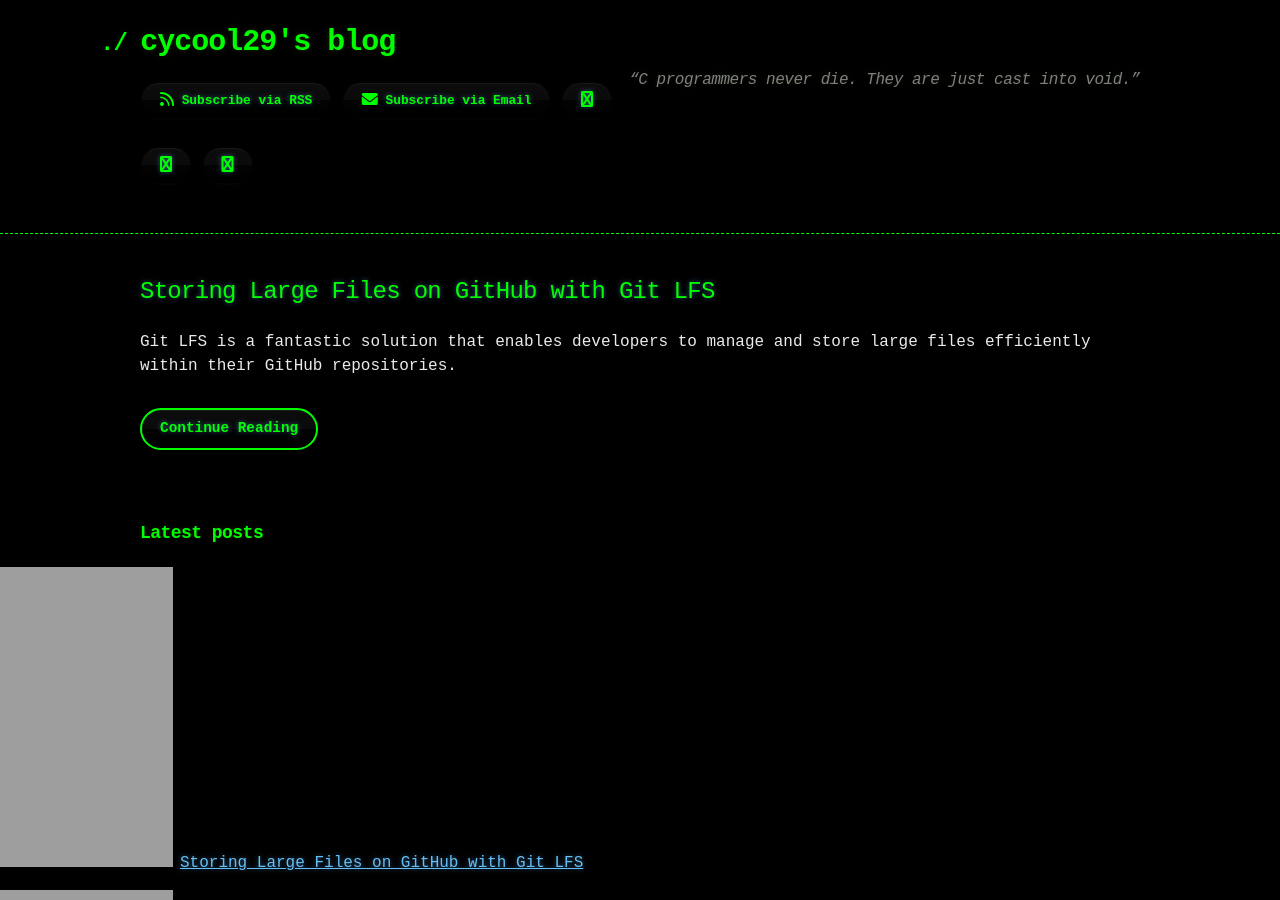
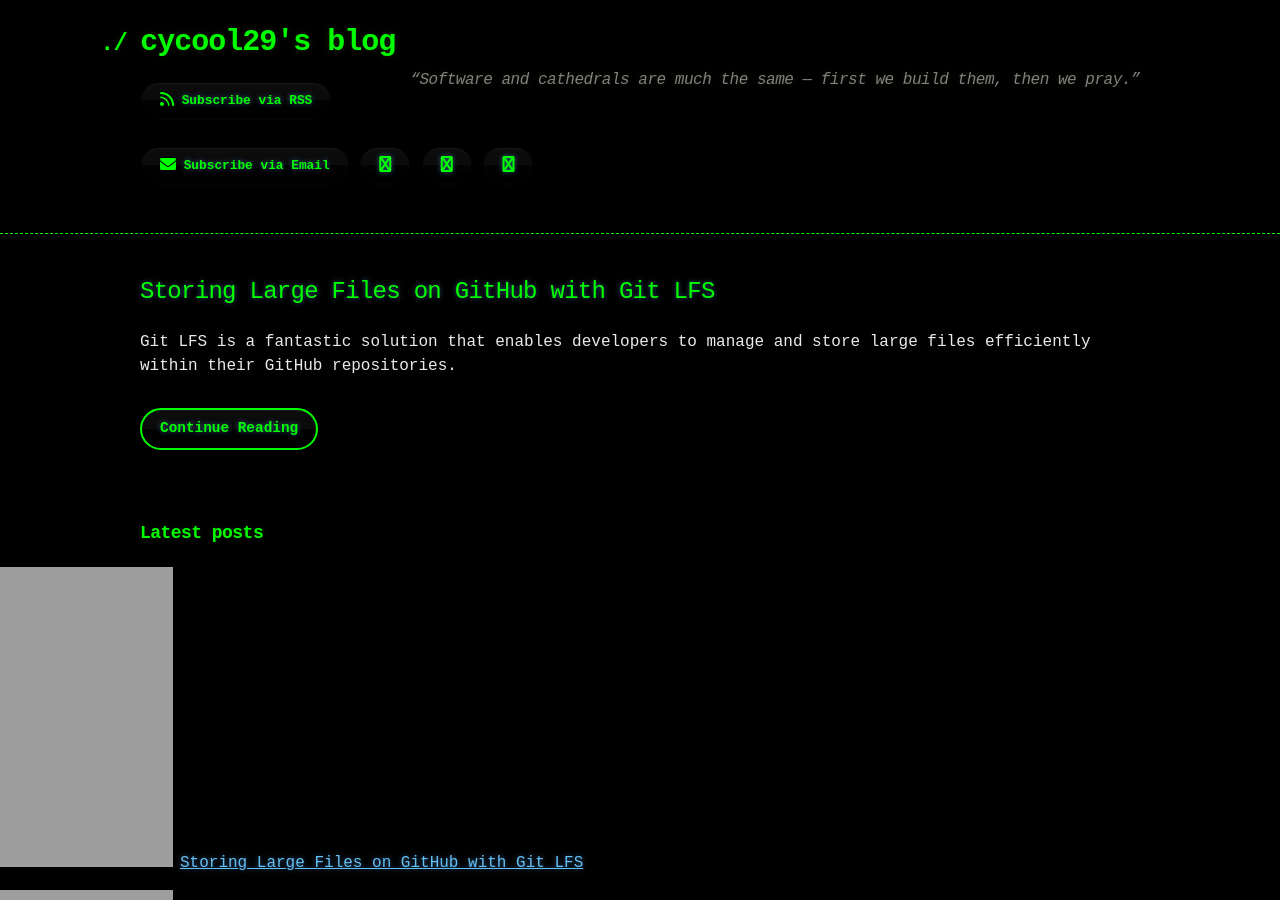
Before and after one commit to cycool29/cycool29.github.io, a Jekyll site: the page built from index.md, in a window 1280 px wide and 900 px high. Built offline with Jekyll 4.4.1, drawn with Linux system fonts in a browser that asks for light colours; a style sheet for code colours, icons or effects is not loaded.

Commit message:
Update quotes

```diff
--- a/_config.yml
+++ b/_config.yml
@@ -1,5 +1,5 @@
 title: cycool29's blog
-description: "“C programmers never die. They are just cast into void.” "
+description: "“Software and cathedrals are much the same — first we build them, then we pray.” "
 bio: A high school student. Intermediate in Python, Git, Bash. Learning JavaScript. He/Him. "
 author: cycool29
 url: https://cycool29.github.io
```
